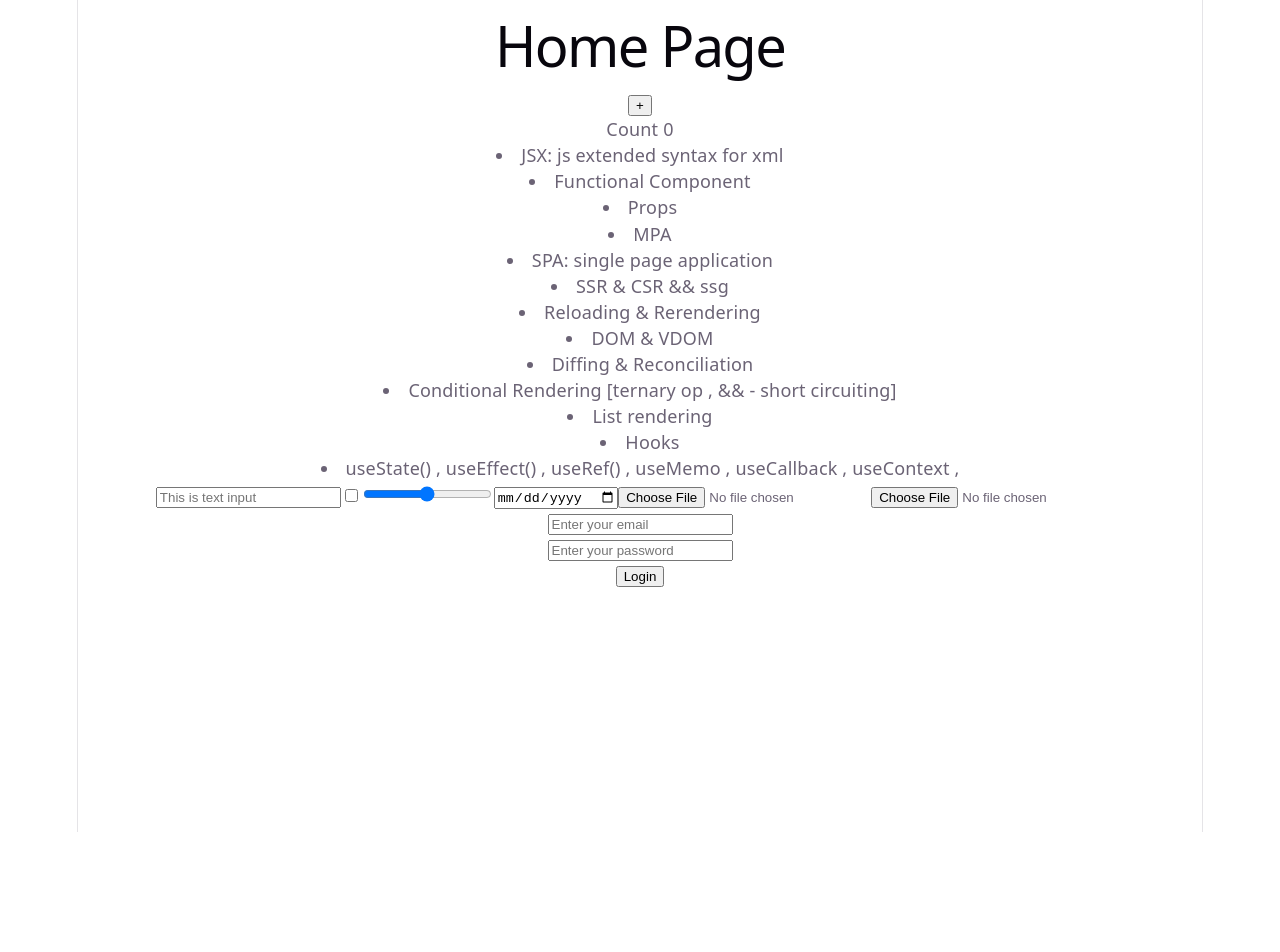
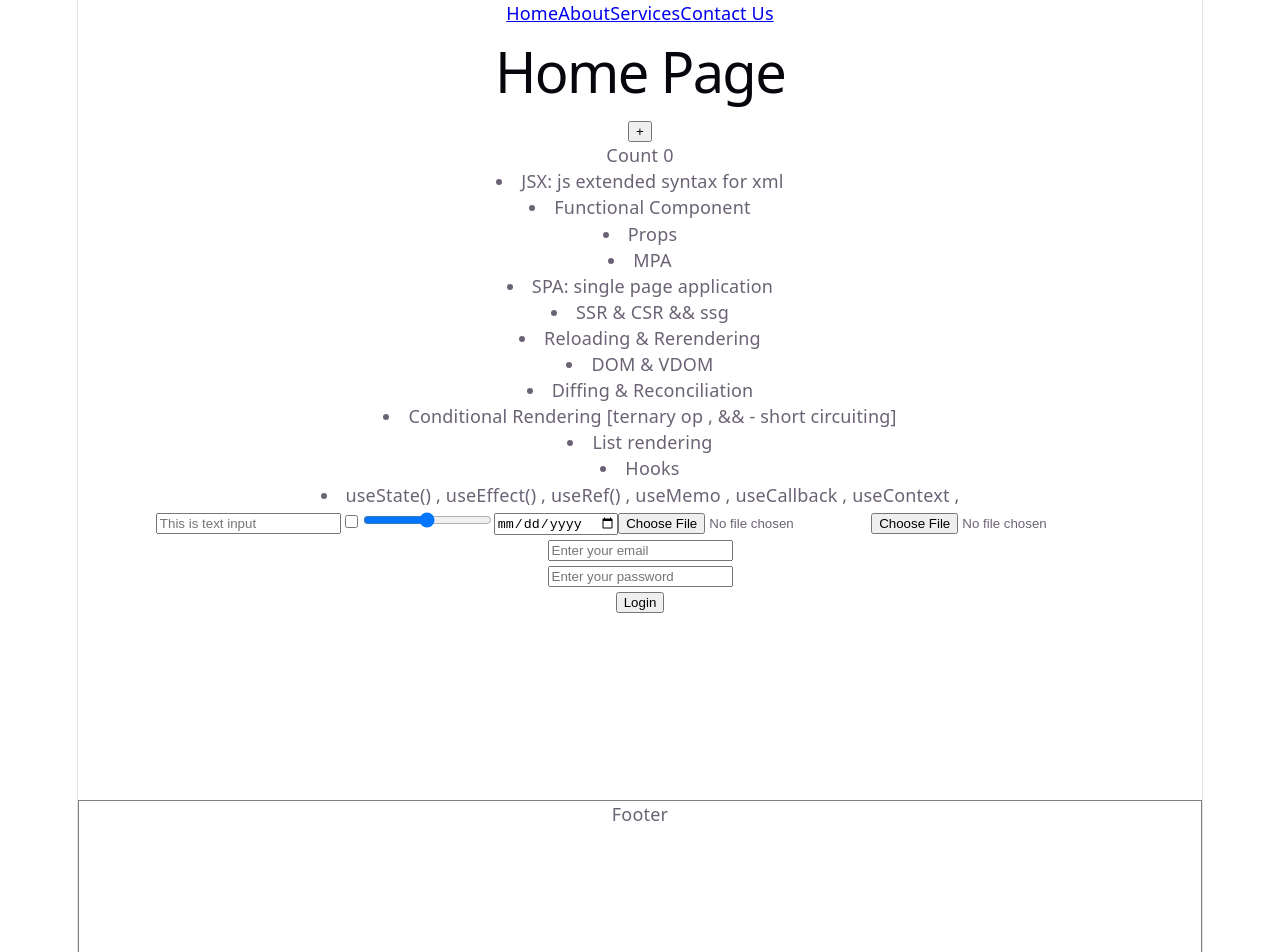
Before and after one commit to Sanjog-up/teams_react, a React (Vite) app: page / in a window 1280 px wide. Shown: the top 952 px of the page. Before the commit the page ends 832 px from the top, so only its background shows below. Built offline with nearby package versions, Linux system fonts and the light colour scheme.

Commit message:
add:navbar

```diff
--- /dev/null
+++ b/layouts/client.layount.jsx
@@ -0,0 +1,17 @@
+import { Outlet } from 'react-router'
+import Navbar from '../src/components/navbar'
+import Footer from '../src/components/footer'
+
+const ClientLayount = () => {
+  return (
+    <main className="page">
+      {/* <Navbar /> */}
+
+        <Outlet/>
+      {/* footer */}
+      <Footer/>
+    </main>
+  )
+}
+
+export default ClientLayount;
--- a/src/App.jsx
+++ b/src/App.jsx
@@ -7,19 +7,27 @@ import {BrowserRouter as Router, Routes, Route} from "react-router";
 import NotfoundPage from "./pages/notfound.page";
 import AdminDashboard from "./pages/adminDashboard.page";
 import ProductDetailPage from "./pages/productdetail.page";
+import ClientLayount from "../layouts/client.layount";
 
 const App = () => {
   return (
   <main>
     <Router>
       <Routes>
+        <Route path ="/" element={<ClientLayount/>}>
+        {/*  */}
+
         <Route path= "/" element= {<HomePage />} />
         <Route path = "/about" element= {<AboutPage />} />
         <Route path = "/contact" element= {<ContactPage/>} />
         <Route path = "/service" element= {<ServicePage/>} />
+        <Route path= "/products/:id" element={<ProductDetailPage/> }/>
         <Route path= "*" element={<NotfoundPage/> }/>
+
+        </Route>
+
         <Route path= "/admin/dashboard" element={<AdminDashboard/> }/>
-        <Route path= "/products/:id" element={<ProductDetailPage/> }/>
+
       </Routes>
     </Router>
   </main>
--- /dev/null
+++ b/src/components/footer.jsx
@@ -0,0 +1,12 @@
+import React from 'react'
+
+const Footer = () => {
+  return (
+    <footer style={{ height: "200px", border: "1px solid gray" }}>
+      {" "}
+      Footer
+    </footer>
+  )
+}
+
+export default Footer;
--- /dev/null
+++ b/src/components/navbar.jsx
@@ -0,0 +1,25 @@
+import { Link } from "react-router";
+
+const Navbar = () => {
+    return (
+        <nav>
+            <Link to= "/">
+            <span>Home</span>
+            </Link>
+
+            <Link to= "/about">
+            <span>About</span>
+            </Link>
+
+            <Link to ="/service">
+            <span>Services</span>
+            </Link>
+
+            <Link to ="/contact">
+            <span>Contact Us</span>
+            </Link>
+        </nav>
+    )
+};
+
+export default Navbar;
--- a/src/pages/about.page.jsx
+++ b/src/pages/about.page.jsx
@@ -1,11 +1,12 @@
-import React from 'react'
+import Navbar from "../components/navbar";
 
 const AboutPage = () => {
   return (
     <main className="page">
+      <Navbar/>
       <h1>About Page</h1>
     </main>
   )
 }
 
-export default AboutPage
+export default AboutPage;
--- a/src/pages/home.page.jsx
+++ b/src/pages/home.page.jsx
@@ -3,6 +3,8 @@ import Button from '../components/button';
 import ShowCount from '../components/show.component';
 import LoginFormComponent from '../components/form-component';
 import React from 'react';
+import Navbar from '../components/navbar';
+import Footer from '../components/footer';
 
 function  HomePage() {
   const [count, setCount] = useState(0);
@@ -81,6 +83,7 @@ const callback = useCallback(()=>{
 
   return (
     <main id = {"asdf"} className= "page">
+      <Navbar />
       <h1>Home Page</h1>
       {/* <button
         // ref={buttonRef}
@@ -191,3 +194,5 @@ export default HomePage;
 // css selection:
 // id selector -> # id_name
 // universal -> *
+
+//* box model, flex-box, grid
--- a/src/pages/notfound.page.jsx
+++ b/src/pages/notfound.page.jsx
@@ -1,10 +1,11 @@
-import React from 'react'
+import { Link } from "react-router";
 
 const NotfoundPage = () => {
   return (
     <main id ="center" className='page'>
       <h1>404</h1>
       <h1>Not Found</h1>
+      <Link to= {"/"} >Go to Home</Link>
     </main>
   )
 }
--- a/src/pages/service.page.jsx
+++ b/src/pages/service.page.jsx
@@ -1,8 +1,10 @@
 import React from 'react'
+import Navbar from '../components/navbar'
 
 function ServicePage() {
   return (
     <main className="page">
+      <Navbar/>
       <h1>Services</h1>
     </main>
   )
```
